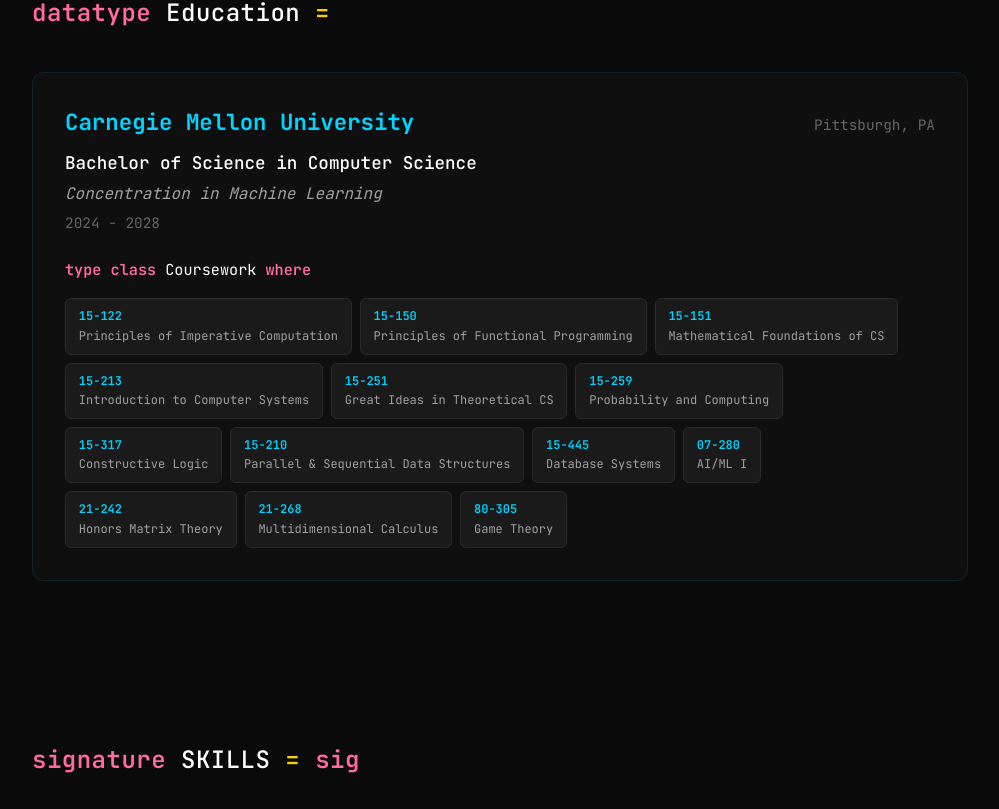
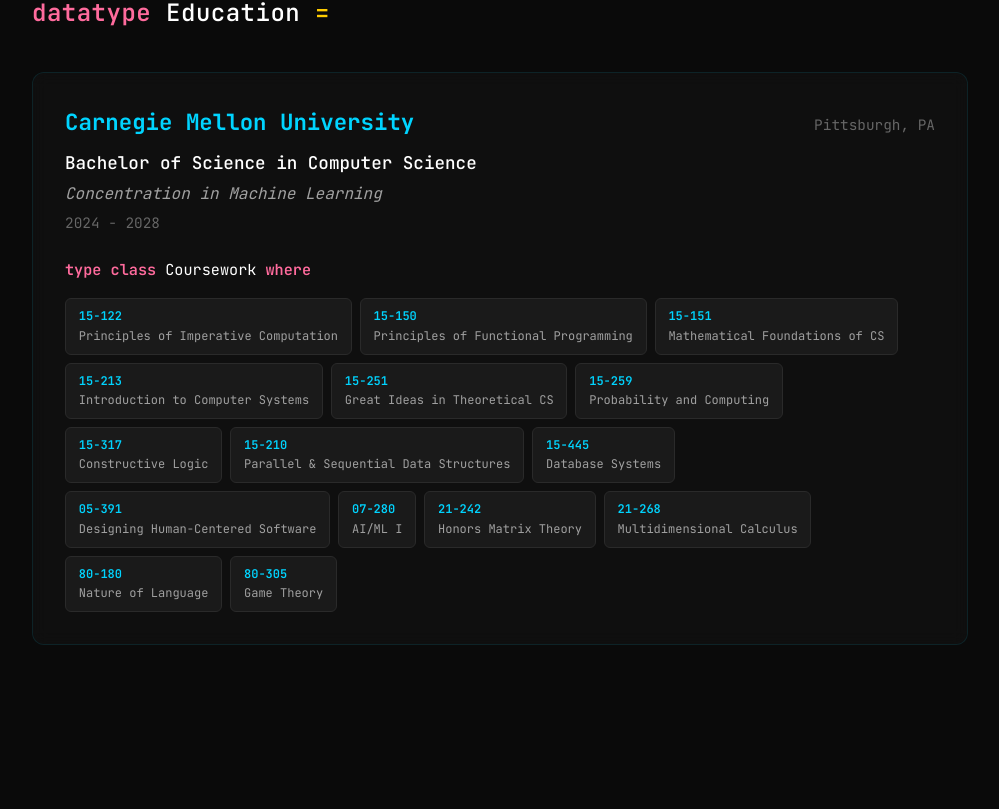
Before and after one commit to samson-rozansky/samson-rozansky.github.io, a React (Vite) app: page / in a window 1280 px wide. Shown: the part 886-1695 px from the top of the page, without its empty margins (140-1139 px from the left). Built offline with nearby package versions, Linux system fonts and the light colour scheme.

Commit message:
Add Nature of Language and HCI courses

```diff
--- a/src/App.jsx
+++ b/src/App.jsx
@@ -23,9 +23,11 @@
     { code: '15-317', name: 'Constructive Logic' },
     { code: '15-210', name: 'Parallel & Sequential Data Structures' },
     { code: '15-445', name: 'Database Systems' },
+    { code: '05-391', name: 'Designing Human-Centered Software' },
     { code: '07-280', name: 'AI/ML I' },
     { code: '21-242', name: 'Honors Matrix Theory' },
     { code: '21-268', name: 'Multidimensional Calculus' },
+    { code: '80-180', name: 'Nature of Language' },
     { code: '80-305', name: 'Game Theory' },
   ]
 
```
